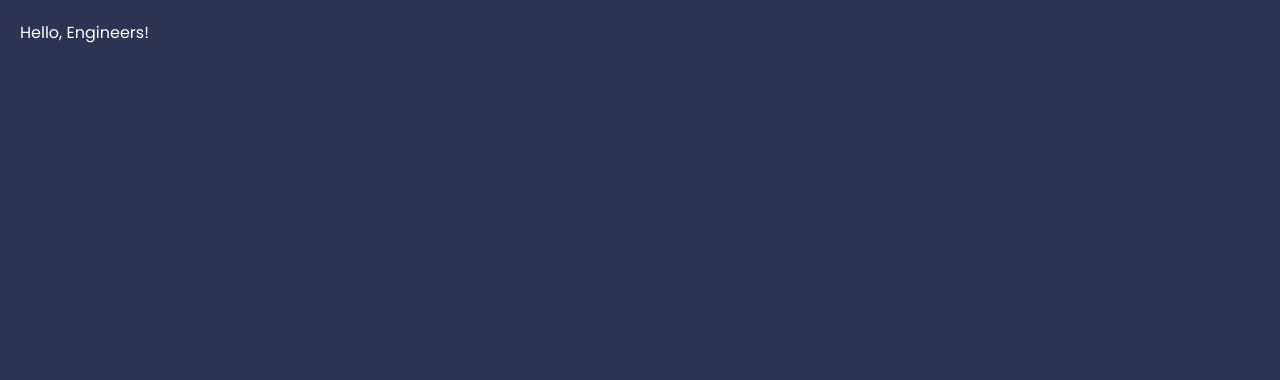
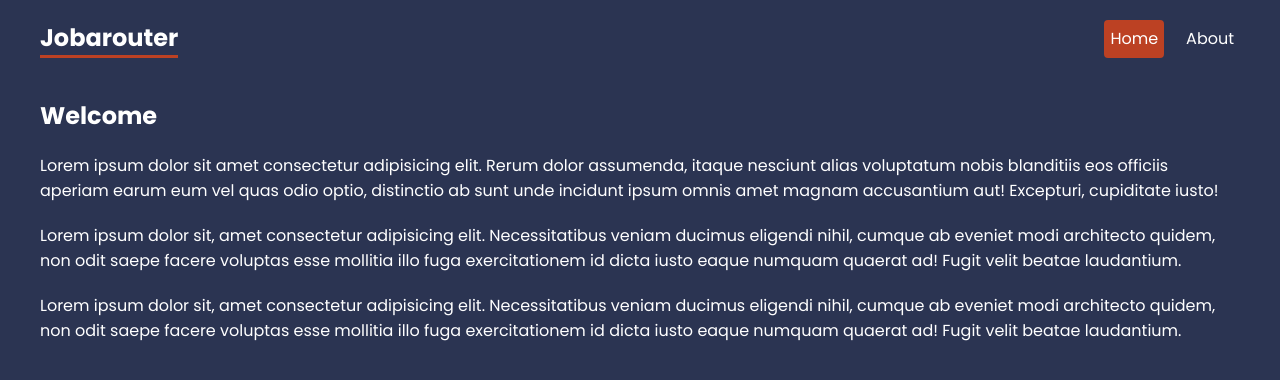
Before and after one commit to vvt22/REACT_Router, a React (Create React App) app: page / in a window 1280 px wide. Shown: the top 380 px of the page. Built offline with nearby package versions, Linux system fonts and the light colour scheme.

Commit message:
olderway

```diff
--- a/src/App.js
+++ b/src/App.js
@@ -1,5 +1,29 @@
+import { BrowserRouter, Routes, Route, NavLink } from "react-router-dom";
+
+// pages
+import Home from "./pages/Home";
+import About from "./pages/About";
+
 function App() {
-  return <div className="App">Hello, Engineers!</div>;
+  //this is older way of router
+  return (
+    <BrowserRouter>
+      <header>
+        <nav>
+          <h1>Jobarouter</h1>
+          <NavLink to="/">Home</NavLink>
+          <NavLink to="about">About</NavLink>
+          {/* navlink provides an extra class in anchor tag  */}
+        </nav>
+      </header>
+      <main>
+        <Routes>
+          <Route index element={<Home />} />
+          <Route path="about" element={<About />} />
+        </Routes>
+      </main>
+    </BrowserRouter>
+  );
 }
 
 export default App;
--- a/src/index.css
+++ b/src/index.css
@@ -1,4 +1,4 @@
-@import url('https://fonts.googleapis.com/css2?family=Poppins:wght@400;700&display=swap');
+@import url("https://fonts.googleapis.com/css2?family=Poppins:wght@400;700&display=swap");
 
 :root {
   --primary: #bc4123;
@@ -27,21 +27,28 @@
 }
 
 /* navbar */
-
+header nav {
+  display: flex;
+  gap: 16px;
+  justify-content: end;
+  max-width: 1200px;
+  margin: 0 auto;
+}
+header nav h1 {
+  margin-right: auto;
+  border-bottom: 3px solid var(--primary);
+}
+header nav a {
+  text-decoration: none;
+  padding: 6px;
+  border-radius: 4px;
+}
+header nav a.active {
+  background: var(--primary);
+}
 
 /* page content */
-
-
-/* help layout */
-
-
-/* faq */
-
-
-/* careers list */
-
-
-/* careers details */
-
-
-/* breadcrumbs */
+main {
+  max-width: 1200px;
+  margin: 40px auto;
+}
--- /dev/null
+++ b/src/pages/About.js
@@ -0,0 +1,28 @@
+export default function About() {
+  return (
+    <div className="about">
+      <h2>About Us</h2>
+      <p>
+        Lorem ipsum, dolor sit amet consectetur adipisicing elit. Qui provident
+        consequuntur vel omnis quisquam rem harum, maxime expedita, ullam ut
+        dolore! Distinctio eos minima voluptatum totam id hic! Sapiente debitis
+        quia illum officia obcaecati provident nulla odio molestiae suscipit
+        quasi.
+      </p>
+      <p>
+        Lorem ipsum, dolor sit amet consectetur adipisicing elit. Qui provident
+        consequuntur vel omnis quisquam rem harum, maxime expedita, ullam ut
+        dolore! Distinctio eos minima voluptatum totam id hic! Sapiente debitis
+        quia illum officia obcaecati provident nulla odio molestiae suscipit
+        quasi.
+      </p>
+      <p>
+        Lorem ipsum, dolor sit amet consectetur adipisicing elit. Qui provident
+        consequuntur vel omnis quisquam rem harum, maxime expedita, ullam ut
+        dolore! Distinctio eos minima voluptatum totam id hic! Sapiente debitis
+        quia illum officia obcaecati provident nulla odio molestiae suscipit
+        quasi.
+      </p>
+    </div>
+  );
+}
--- /dev/null
+++ b/src/pages/Home.js
@@ -0,0 +1,26 @@
+export default function Home() {
+  return (
+    <div className="home">
+      <h2>Welcome</h2>
+      <p>
+        Lorem ipsum dolor sit amet consectetur adipisicing elit. Rerum dolor
+        assumenda, itaque nesciunt alias voluptatum nobis blanditiis eos
+        officiis aperiam earum eum vel quas odio optio, distinctio ab sunt unde
+        incidunt ipsum omnis amet magnam accusantium aut! Excepturi, cupiditate
+        iusto!
+      </p>
+      <p>
+        Lorem ipsum dolor sit, amet consectetur adipisicing elit. Necessitatibus
+        veniam ducimus eligendi nihil, cumque ab eveniet modi architecto quidem,
+        non odit saepe facere voluptas esse mollitia illo fuga exercitationem id
+        dicta iusto eaque numquam quaerat ad! Fugit velit beatae laudantium.
+      </p>
+      <p>
+        Lorem ipsum dolor sit, amet consectetur adipisicing elit. Necessitatibus
+        veniam ducimus eligendi nihil, cumque ab eveniet modi architecto quidem,
+        non odit saepe facere voluptas esse mollitia illo fuga exercitationem id
+        dicta iusto eaque numquam quaerat ad! Fugit velit beatae laudantium.
+      </p>
+    </div>
+  );
+}
```
Also changed, not shown: info.txt.
